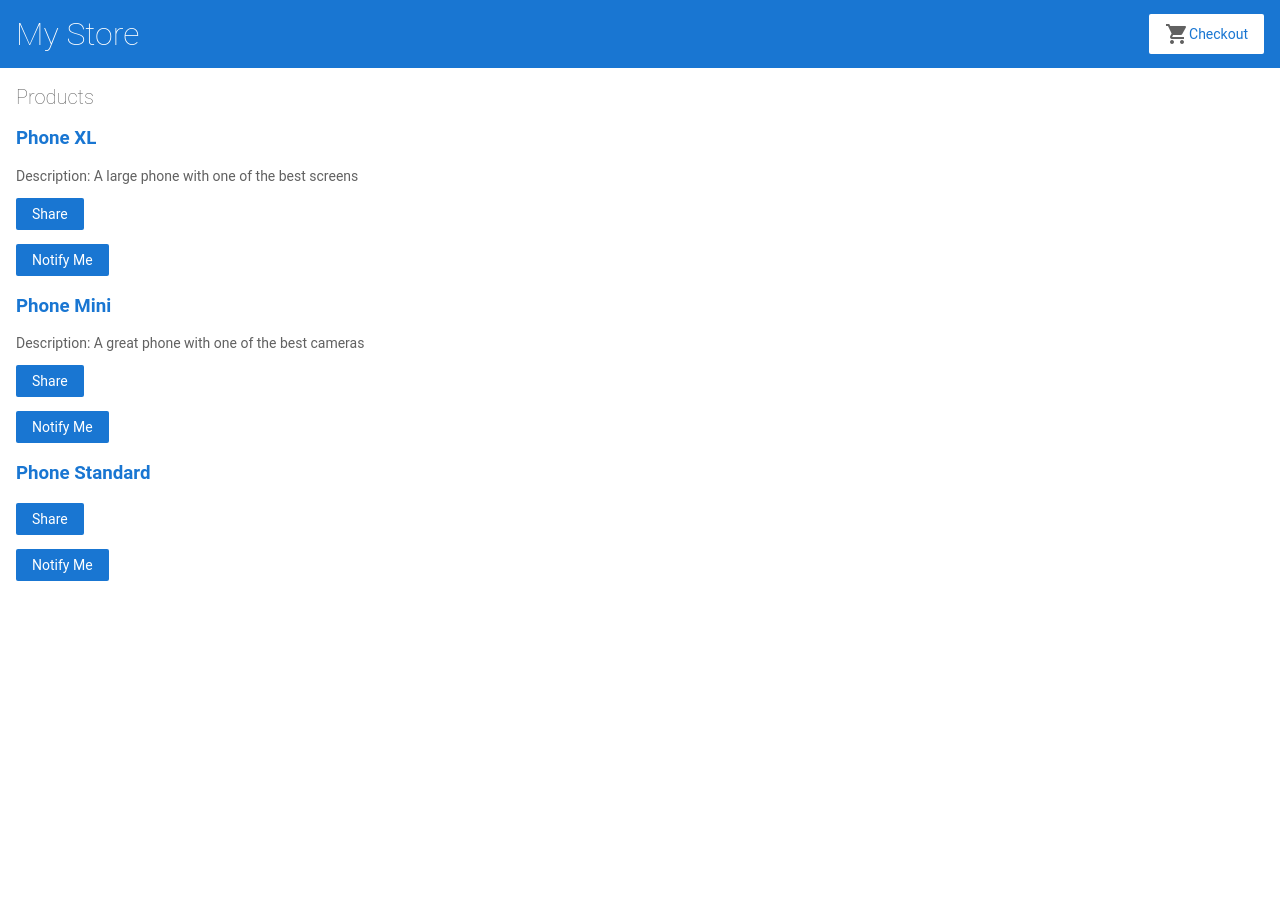
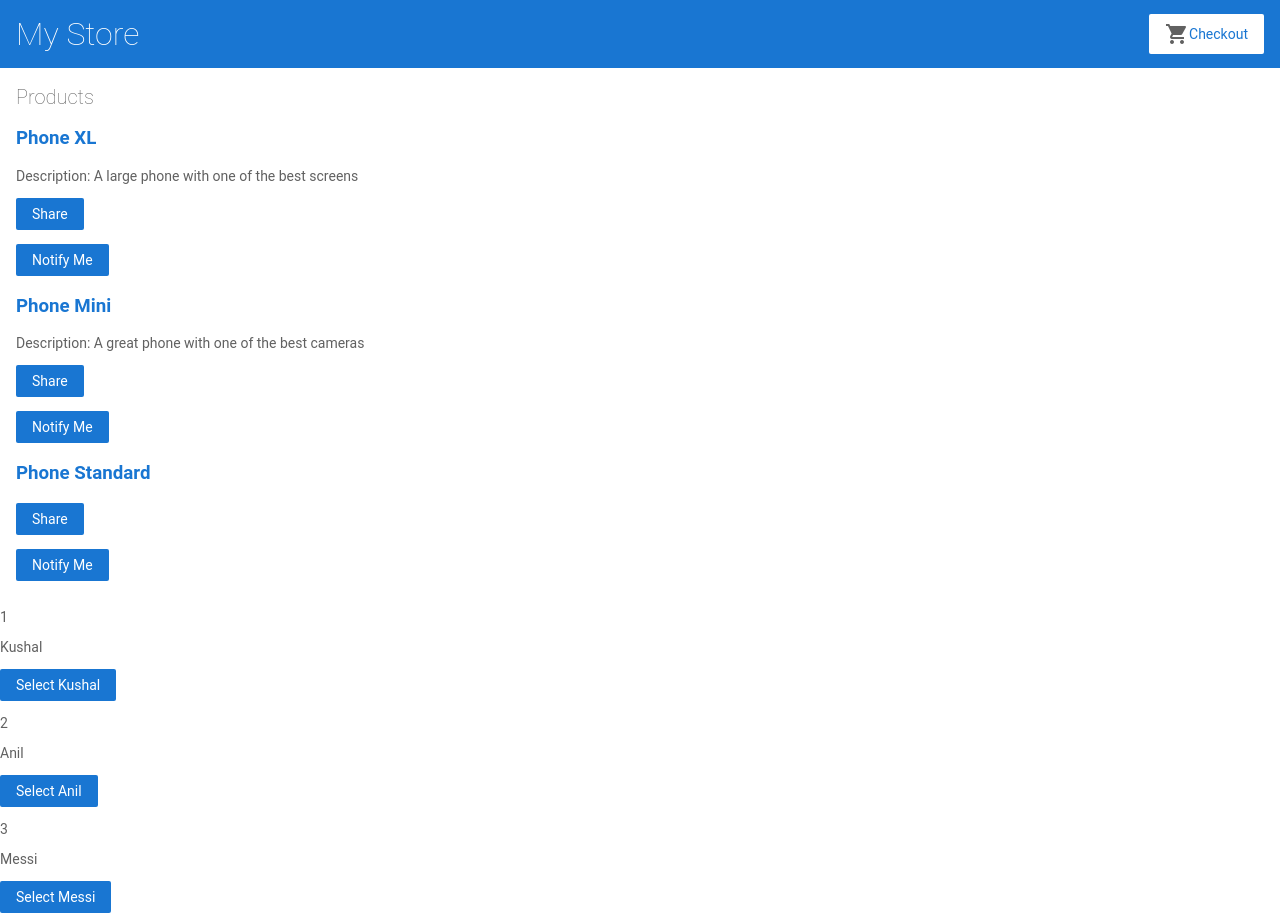
Before and after one commit to kushalshrestha/my-angular-app, an Angular app: page / in a window 1280 px wide. Before the commit the page ends 800 px from the top, so only its background shows below. Built offline with nearby package versions, Linux system fonts and the light colour scheme.

Commit message:
feat: HeroService added

```diff
--- a/src/app/app.component.html
+++ b/src/app/app.component.html
@@ -5,3 +5,4 @@
 <div class="container">
   <router-outlet></router-outlet>
 </div>
+<app-hero-list></app-hero-list>
--- a/src/app/app.module.ts
+++ b/src/app/app.module.ts
@@ -12,6 +12,7 @@ import { ProductAlertsComponent } from './product-alerts/product-alerts.componen
 import { ProductDetailsComponent } from './product-details/product-details.component';
 import { CartComponent } from './cart/cart.component';
 import { ShippingComponent } from './shipping/shipping.component';
+import { HeroListComponent } from './hero-list/hero-list.component';
 
 @NgModule({
   declarations: [
@@ -21,7 +22,8 @@ import { ShippingComponent } from './shipping/shipping.component';
     ProductAlertsComponent,
     ProductDetailsComponent,
     CartComponent,
-    ShippingComponent
+    ShippingComponent,
+    HeroListComponent
   ],
   imports: [
     BrowserModule,
--- /dev/null
+++ b/src/app/hero-list/hero-list.component.html
@@ -0,0 +1,5 @@
+<div *ngFor="let hero of heroes">
+  <p>{{ hero.id }}</p>
+  <p>{{ hero.name }}</p>
+  <button type="button" (click)="selectHero(hero)">{{ 'Select ' + hero.name }}</button>
+</div>
--- /dev/null
+++ b/src/app/hero-list/hero-list.component.ts
@@ -0,0 +1,25 @@
+import { Component, OnInit } from '@angular/core';
+
+import { Hero } from '../hero';
+import { HeroService } from '../hero-service.service';
+
+@Component({
+  selector: 'app-hero-list',
+  templateUrl: './hero-list.component.html',
+  styleUrls: ['./hero-list.component.css'],
+})
+export class HeroListComponent implements OnInit {
+  heroes: Hero[] = [];
+  selectedHero: Hero | undefined;
+
+  constructor(private service: HeroService) {
+
+  }
+
+  ngOnInit(): void {
+    this.heroes = this.service.getHeroes()
+  }
+
+  selectHero(hero: Hero) {this.selectedHero = hero}
+
+}
--- /dev/null
+++ b/src/app/hero-service.service.ts
@@ -0,0 +1,27 @@
+import { Injectable } from '@angular/core';
+
+import { Hero } from './hero';
+
+@Injectable({
+  providedIn: 'root'
+})
+export class HeroService {
+  heroes: Hero[] = [{
+    id: 1,
+    name: 'Kushal',
+  },
+  {
+    id: 2,
+    name: 'Anil',
+  },
+  {
+    id: 3,
+    name: 'Messi',
+  }];
+
+  constructor() { }
+
+  getHeroes() {
+    return this.heroes;
+  }
+}
--- /dev/null
+++ b/src/app/hero.ts
@@ -0,0 +1,4 @@
+export interface Hero {
+  id : number,
+  name : string
+}
```
Also changed, not shown: src/app/hero-list/hero-list.component.css (added), 2 other files (tests, documents, lock files or other folders).
